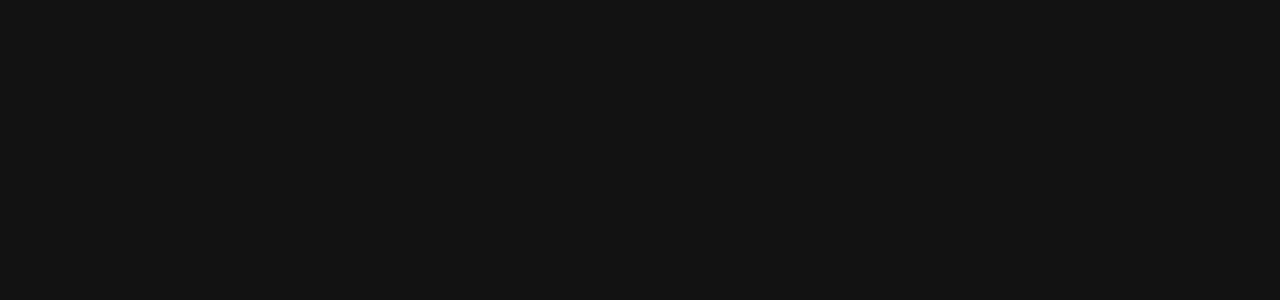
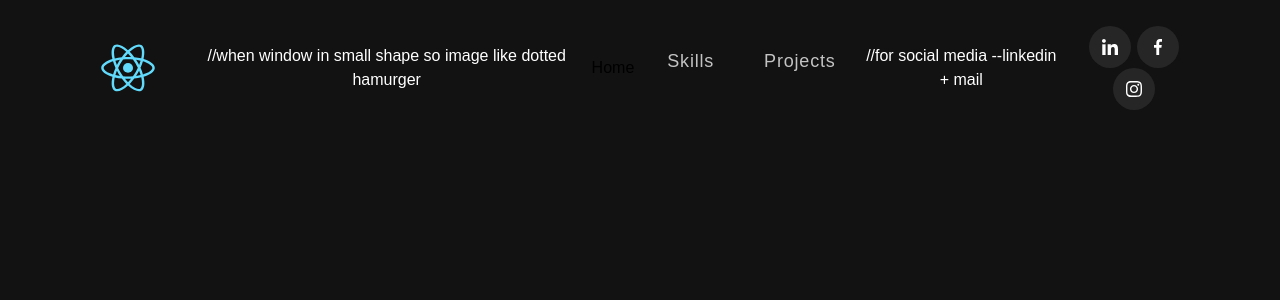
Before and after one commit to sanjheeg/personal_website, a React (Create React App) app: page / in a window 1280 px wide. Shown: the top 300 px of the page. Built offline with nearby package versions, Linux system fonts and the light colour scheme; a web font is replaced by a local one.

Commit message:
show navbar changes

```diff
--- a/src/App.js
+++ b/src/App.js
@@ -1,11 +1,13 @@
 import logo from './logo.svg';
 import './App.css';
+import 'bootstrap/dist/css/bootstrap.min.css';
+import { NavBar } from "./Components/NavBar";
+
 
 function App() {
   return (
     <div className="App">
-
-
+      <NavBar />
 
     </div>
   );
```
